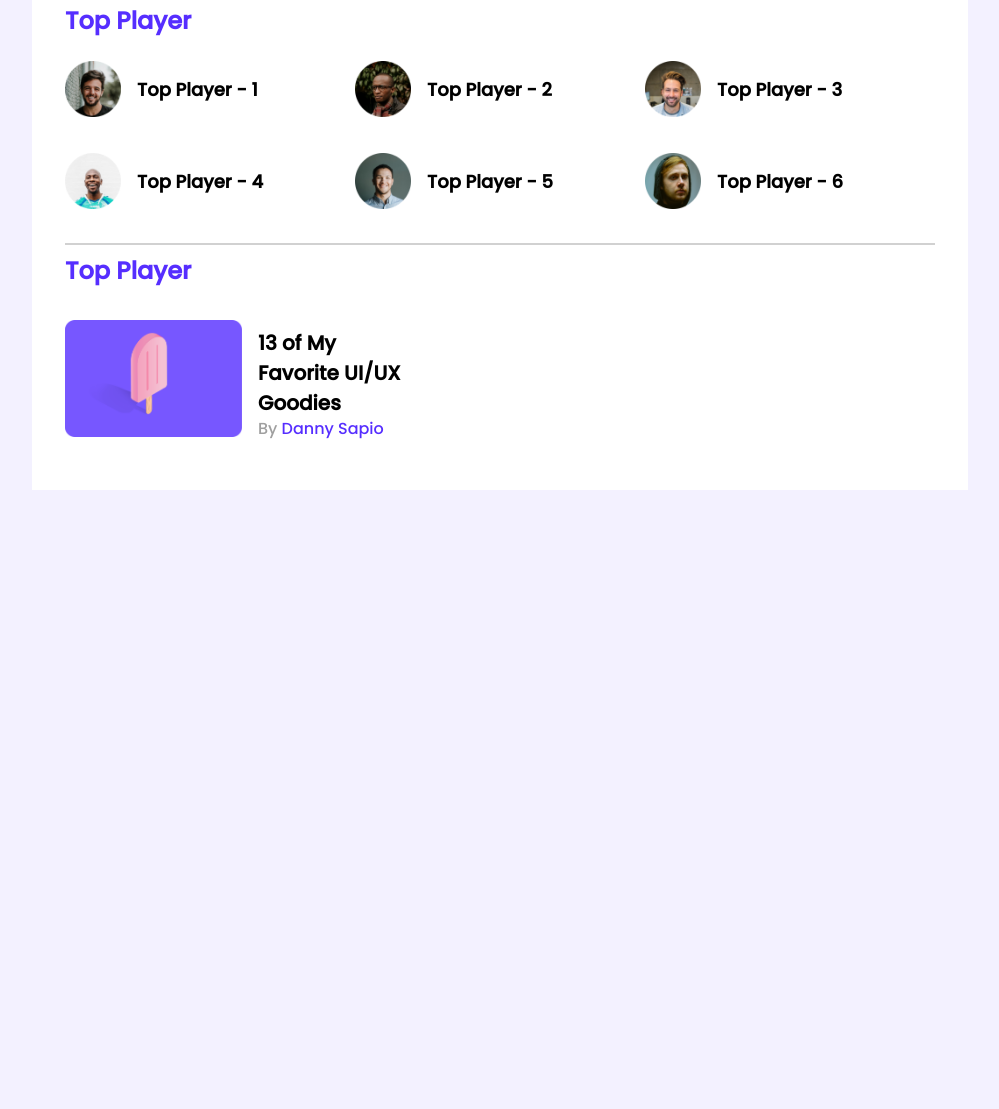
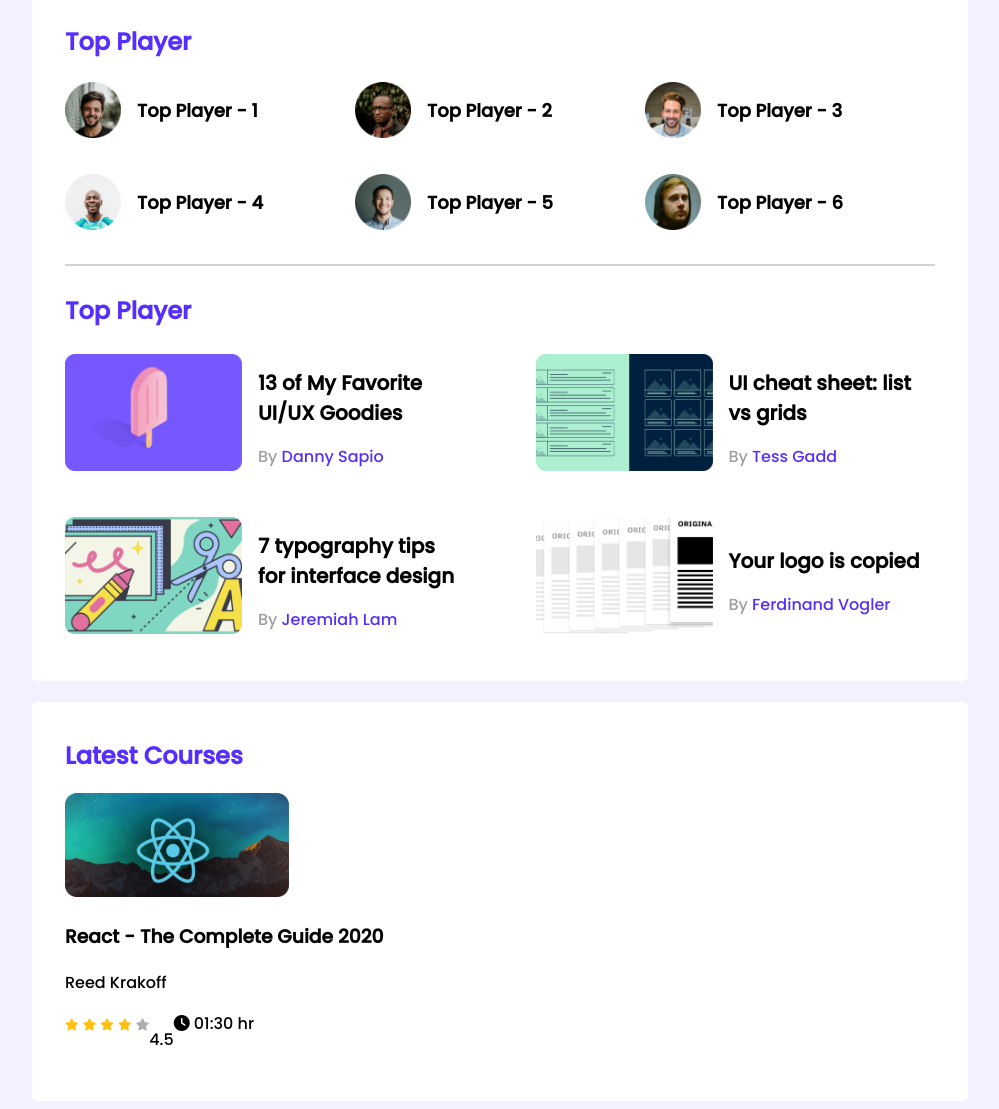
Before and after one commit to asif-bhai-xoss/Ranking, a plain HTML site: page index.html in a window 1280 px wide. Shown: the part 41-1150 px from the top of the page, without its empty margins (140-1139 px from the left). Before the commit the page ends 800 px from the top, so only its background shows below. Drawn offline with Linux system fonts and the light colour scheme.

Commit message:
course section

```diff
--- a/index.html
+++ b/index.html
@@ -5,6 +5,10 @@
     <meta http-equiv="X-UA-Compatible" content="IE=edge" />
     <meta name="viewport" content="width=device-width, initial-scale=1.0" />
     <title>Ranking</title>
+    <script
+      src="https://kit.fontawesome.com/cc5e4ddd39.js"
+      crossorigin="anonymous"
+    ></script>
     <link rel="stylesheet" href="style.css" />
   </head>
   <body>
@@ -15,7 +19,7 @@
     <!-- main start -->
     <main>
       <!-- top players and top blogs -->
-      <section class="top-section">
+      <section class="container">
         <div class="top-players">
           <h2 class="section-title">Top Player</h2>
           <div class="players">
@@ -59,6 +63,64 @@
                 <p class="blog-author">By <a href="">Danny Sapio</a></p>
               </div>
             </article>
+            <article class="blog">
+              <div class="thumbnail">
+                <img src="images/blogs/blog-2.png" alt="" />
+              </div>
+              <div class="blog-info">
+                <h3 class="blog-title">UI cheat sheet: list vs grids</h3>
+                <p class="blog-author">By <a href="">Tess Gadd</a></p>
+              </div>
+            </article>
+            <article class="blog">
+              <div class="thumbnail">
+                <img src="images/blogs/blog-3.png" alt="" />
+              </div>
+              <div class="blog-info">
+                <h3 class="blog-title">
+                  7 typography tips for interface design
+                </h3>
+                <p class="blog-author">By <a href="">Jeremiah Lam</a></p>
+              </div>
+            </article>
+            <article class="blog">
+              <div class="thumbnail">
+                <img src="images/blogs/blog-4.png" alt="" />
+              </div>
+              <div class="blog-info">
+                <h3 class="blog-title">Your logo is copied</h3>
+                <p class="blog-author">By <a href="">Ferdinand Vogler</a></p>
+              </div>
+            </article>
+          </div>
+        </div>
+      </section>
+      <!-- latest section start  -->
+      <section class="container">
+        <h2 class="section-title">Latest Courses</h2>
+        <div class="courses">
+          <div class="course">
+            <div class="course-banner">
+              <img src="images/courses/course-1.png" alt="" />
+            </div>
+            <div class="course-detail">
+              <h3 class="course-title">React - The Complete Guide 2020</h3>
+              <p class="course-author">Reed Krakoff</p>
+              <div class="course-info">
+                <div>
+                  <i class="fa-solid fa-star filled"></i>
+                  <i class="fa-solid fa-star filled"></i>
+                  <i class="fa-solid fa-star filled"></i>
+                  <i class="fa-solid fa-star filled"></i>
+                  <i class="fa-solid fa-star empty"></i>
+                </div>
+                <p>4.5</p>
+                <div class="course-duration">
+                  <i class="fa-solid fa-clock"></i>
+                  <span>01:30 hr</span>
+                </div>
+              </div>
+            </div>
           </div>
         </div>
       </section>
--- a/style.css
+++ b/style.css
@@ -8,14 +8,17 @@
 }
 main {
     display: flex;
-    justify-content: center;
+    flex-direction: column;
+    align-items: center;
 }
 /* top section styles  */
-.top-section{
+.container{
     background-color: white;
     width: 870px;
     /* height: 680px; */
     padding: 33px;
+    margin-top: 21px;
+    border-radius: 5px;
 }
 /* top players style  */
 .top-players{
@@ -45,9 +48,16 @@
 }
 hr{
     border: 1px solid #D1D1D1;
+    margin-bottom: 27px;
 }
  /* -----------------------------------------------------------  */
 /* top blog style  */
+.blogs {
+    display: grid;
+    grid-template-columns: repeat(2, 1fr);
+    grid-row-gap: 26px;
+    grid-column-gap: 71px;;
+}
 .blog{
     display: flex;
     align-items: center;
@@ -60,9 +70,10 @@
     margin-left: 16px;
 }
 .blog-title{
-    width: 164px;
-    height: 68px;
+    /* width: 164px;
+    height: 68px; */
     font-size: 20px;
+    margin-bottom: 6px;
 }
 .blog-author{
     color: #9F9F9F;
@@ -72,3 +83,23 @@
     text-decoration: none;
     color: #562EFF;
 }
+
+/* --------------------------------------------------------------  */
+
+/* latest course section  */
+.course .course-banner img {
+    width: 224px;
+    height: 104px;
+}
+.course-info{
+    display: flex;
+}
+.fa-star{
+    font-size: 12px;
+}
+.fa-star.filled {
+    color: #FFC014;
+}
+.fa-star.empty {
+    color: #AEAEAE;;
+}
```
